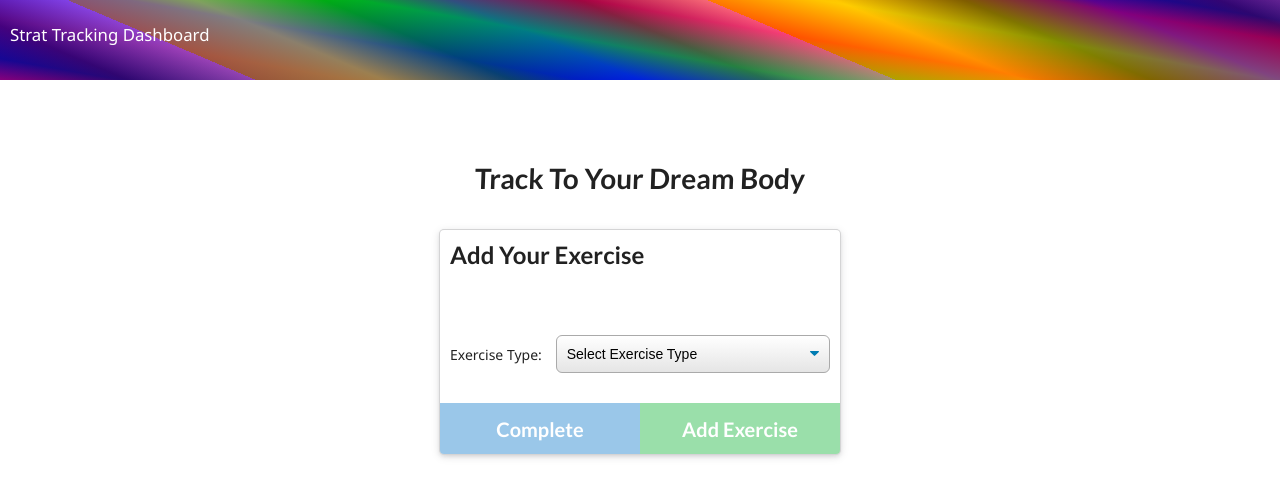
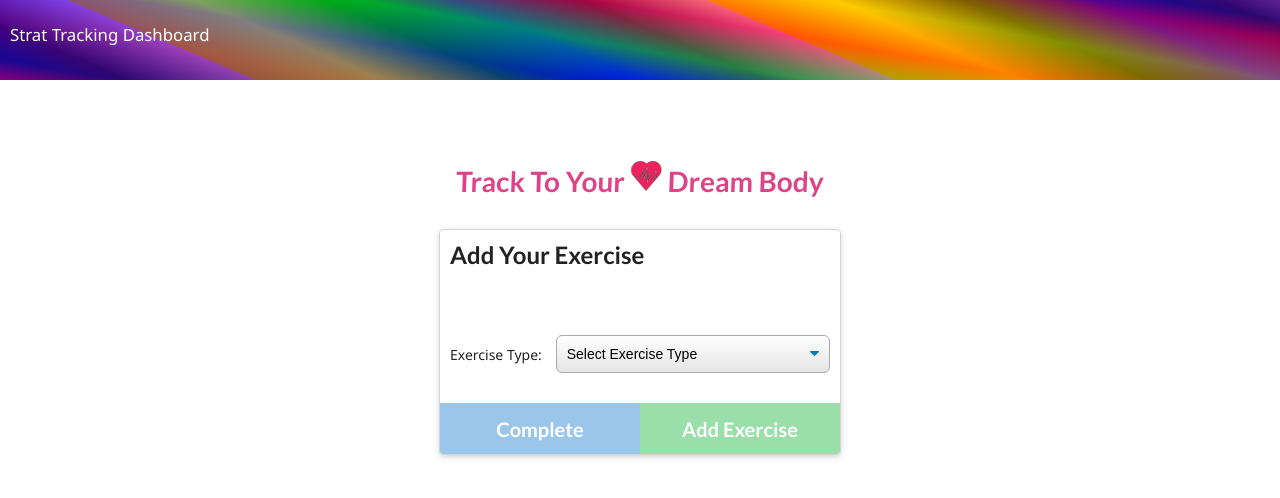
Before and after one commit to imbingz/fitness-tracker-app, a website: page public/exercise.html in a window 1280 px wide. Drawn offline with nearby package versions, Linux system fonts and the light colour scheme; no server answers.

Commit message:
added style to h1 title

```diff
--- a/public/css/style.css
+++ b/public/css/style.css
@@ -70,6 +70,7 @@ header {
 
 header h1 {
 	transform: skewX(-2deg);
+	color: #d48;
 }
 
 select {
--- a/public/exercise.html
+++ b/public/exercise.html
@@ -17,7 +17,7 @@
     </nav>
     <div class="wrapper">
         <header>
-            <h1>Track To Your Dream Body</h1>
+            <h1>Track To Your <i><img src="./icons/favicon-32x32.png" alt="heart-icon"></i> Dream Body </h1>
         </header>
         <div class="ui container exercise">
             <div class="ui raised card m-auto">
```
Also changed, not shown: public/index.html (+1 -1 lines).
